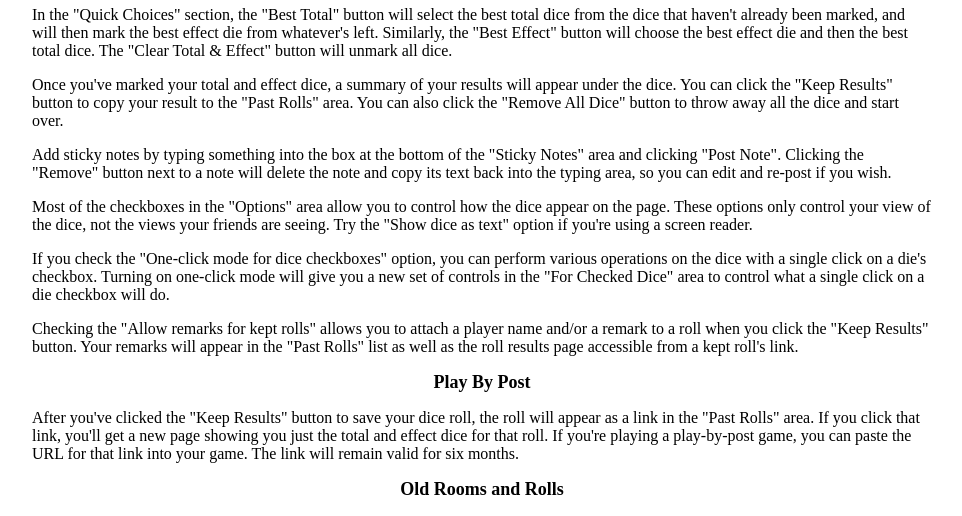
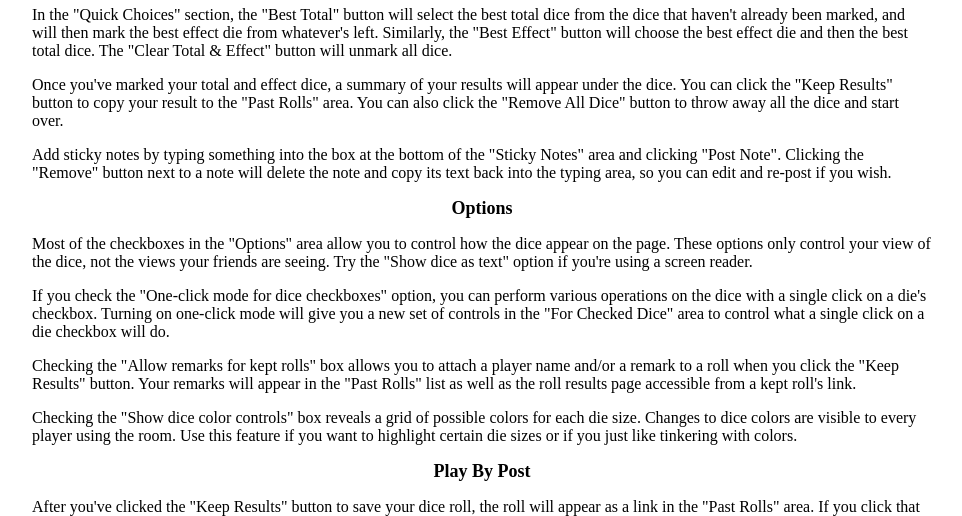
Before and after one commit to dbisdorf/cortex-roller, a Django app: template players/templates/players/about.html in a window 1280 px wide. Shown: the part 355-871 px from the top of the page, without its empty margins (158-1120 px from the left). Run offline with Django 3.2, Linux system fonts and the light colour scheme; the template is opened without the code that fills it, so the values that code supplies are empty.

Commit message:
Updated help text.

```diff
--- a/players/templates/players/about.html
+++ b/players/templates/players/about.html
@@ -21,9 +21,12 @@
 	<p>In the "Quick Choices" section, the "Best Total" button will select the best total dice from the dice that haven't already been marked, and will then mark the best effect die from whatever's left. Similarly, the "Best Effect" button will choose the best effect die and then the best total dice. The "Clear Total &amp; Effect" button will unmark all dice.</p>
 	<p>Once you've marked your total and effect dice, a summary of your results will appear under the dice. You can click the "Keep Results" button to copy your result to the "Past Rolls" area. You can also click the "Remove All Dice" button to throw away all the dice and start over.</p>
 	<p>Add sticky notes by typing something into the box at the bottom of the "Sticky Notes" area and clicking "Post Note". Clicking the "Remove" button next to a note will delete the note and copy its text back into the typing area, so you can edit and re-post if you wish.</p>
+
+	<h2>Options</h2>
 	<p>Most of the checkboxes in the "Options" area allow you to control how the dice appear on the page. These options only control your view of the dice, not the views your friends are seeing. Try the "Show dice as text" option if you're using a screen reader.</p>
 	<p>If you check the "One-click mode for dice checkboxes" option, you can perform various operations on the dice with a single click on a die's checkbox. Turning on one-click mode will give you a new set of controls in the "For Checked Dice" area to control what a single click on a die checkbox will do.</p>
-	<p>Checking the "Allow remarks for kept rolls" allows you to attach a player name and/or a remark to a roll when you click the "Keep Results" button. Your remarks will appear in the "Past Rolls" list as well as the roll results page accessible from a kept roll's link.</p>
+	<p>Checking the "Allow remarks for kept rolls" box allows you to attach a player name and/or a remark to a roll when you click the "Keep Results" button. Your remarks will appear in the "Past Rolls" list as well as the roll results page accessible from a kept roll's link.</p>
+	<p>Checking the "Show dice color controls" box reveals a grid of possible colors for each die size. Changes to dice colors are visible to every player using the room. Use this feature if you want to highlight certain die sizes or if you just like tinkering with colors.</p>
 
 	<h2>Play By Post</h2>
 	<p>After you've clicked the "Keep Results" button to save your dice roll, the roll will appear as a link in the "Past Rolls" area. If you click that link, you'll get a new page showing you just the total and effect dice for that roll. If you're playing a play-by-post game, you can paste the URL for that link into your game. The link will remain valid for six months.</p>
```
